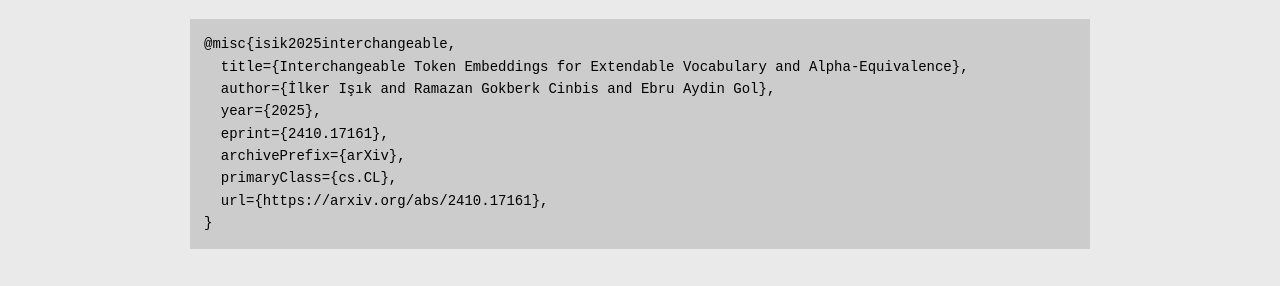
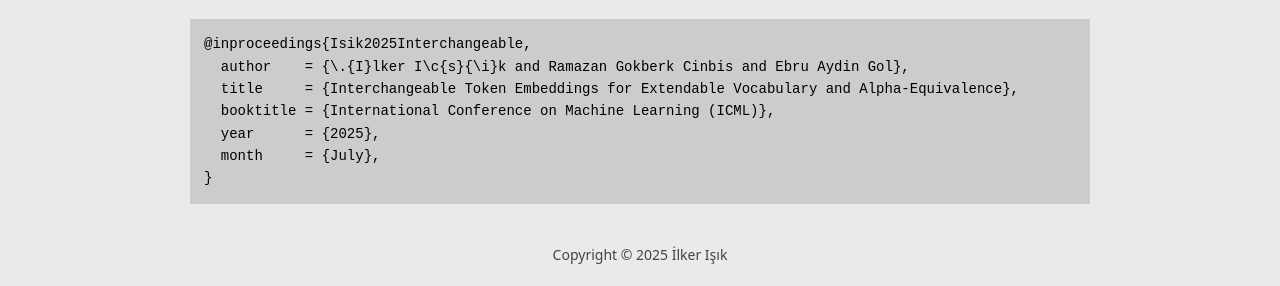
Before and after one commit to necrashter/interchangeable-token-embeddings, a plain HTML site: page index.html in a window 1280 px wide. Shown: the part 5351-5637 px from the top of the page. Drawn offline with Linux system fonts and the light colour scheme.

Commit message:
Change arxiv bibtex to ICML

```diff
--- a/index.html
+++ b/index.html
@@ -165,15 +165,14 @@
         <div class="vidcolu">
             <h2>Bibtex</h2>
             <pre>
-@misc{isik2025interchangeable,
-  title={Interchangeable Token Embeddings for Extendable Vocabulary and Alpha-Equivalence},
-  author={İlker Işık and Ramazan Gokberk Cinbis and Ebru Aydin Gol},
-  year={2025},
-  eprint={2410.17161},
-  archivePrefix={arXiv},
-  primaryClass={cs.CL},
-  url={https://arxiv.org/abs/2410.17161},
-}</pre>
+@inproceedings{Isik2025Interchangeable,
+  author    = {\.{I}lker I\c{s}{\i}k and Ramazan Gokberk Cinbis and Ebru Aydin Gol},
+  title     = {Interchangeable Token Embeddings for Extendable Vocabulary and Alpha-Equivalence},
+  booktitle = {International Conference on Machine Learning (ICML)},
+  year      = {2025},
+  month     = {July},
+}
+</pre>
         </div>
         <div class="colu">
             <p class="foot">
```
